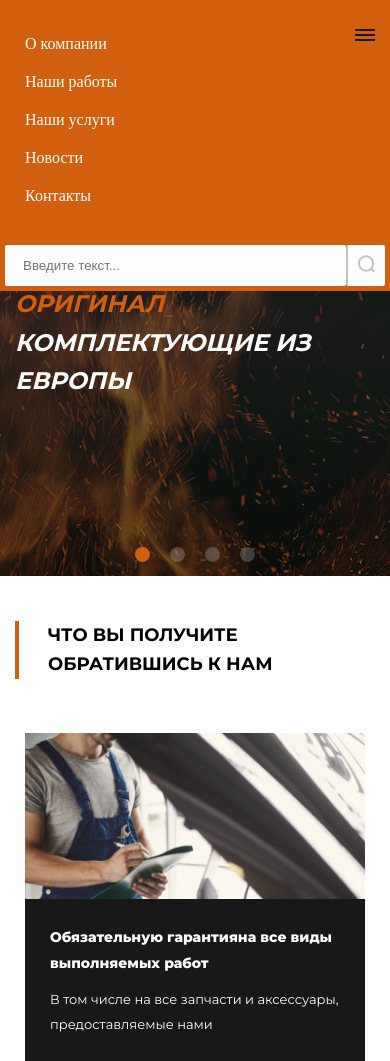
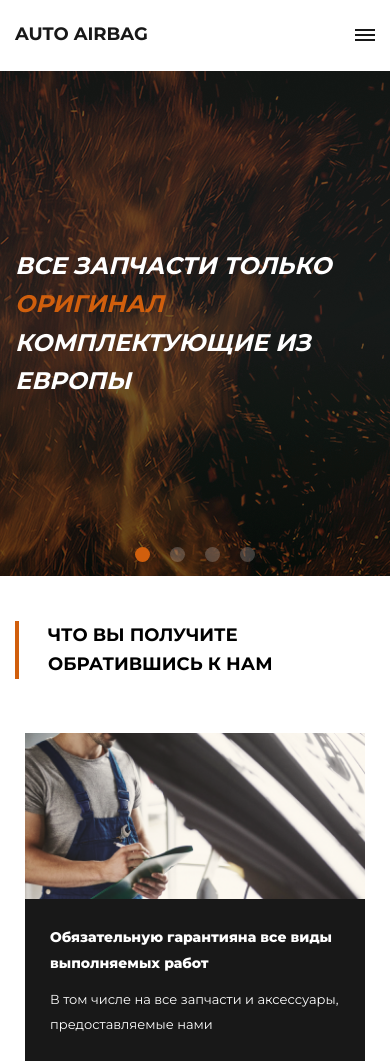
Before and after one commit to kestenbaum/Airbag-Layout, a plain HTML site: page index.html in a window 390 px wide. Shown: the top 1061 px of the page. Drawn offline with nearby package versions, Linux system fonts and the light colour scheme.

Commit message:
fix style header-mobile

```diff
--- a/index.html
+++ b/index.html
@@ -63,10 +63,14 @@
                             </div>
                         </div>
                     </div>
+                    <div class="header-burger">
+                        <span></span>
+                    </div>
                 </div>
                 <!-- ===== Header Contact End ===== -->
             </div>
         </div>
+
     </div>
     <!-- ===== Header Navigation Start ===== -->
     <div class="header-wrapper__nav">
@@ -87,36 +91,6 @@
         </div>
     </div>
     <!-- ===== Header Navigation End ===== -->
-    <!-- ===== Header MenuBurger Start ===== -->
-    <div class="header-wrapper__mobile">
-        <div class="container">
-            <div class="header-wrapper__mobile-media">
-                <div class="header-mobile__logo">
-                    <a href="#" class="logo-tittle">AUTO AIRBAG</a>
-                </div>
-                <div class="header-mobile__menu">
-                    <div class="burger-menu">
-                        <span></span>
-                    </div>
-                </div>
-
-                <div class="menu-mobile menu-mobile--none">
-                    <nav class="mobile-nav">
-                        <li class="mobile-nav__list"><a href="#" class="mobile-nav__link">О компании</a></li>
-                        <li class="mobile-nav__list"><a href="#" class="mobile-nav__link">Наши работы</a></li>
-                        <li class="mobile-nav__list"><a href="#" class="mobile-nav__link">Наши услуги</a></li>
-                        <li class="mobile-nav__list"><a href="#" class="mobile-nav__link">Новости</a></li>
-                        <li class="mobile-nav__list"><a href="#" class="mobile-nav__link">Контакты</a></li>
-                    </nav>
-                    <form class="search search-mobile">
-                        <input class="header-search" placeholder="Введите текст..." required>
-                        <button class="btn-search"><img src="assets/img/search.svg" alt="search"></button>
-                    </form>
-                </div>
-            </div>
-        </div>
-    </div>
-    <!--===== Header MenuBurger End ===== -->
 </header>
 <!-- ===== Header End ===== -->
 <!-- ===== First Screen  =====-->
--- a/script/index.js
+++ b/script/index.js
@@ -1,15 +1,5 @@
 const {log} = console
-//Header
-const btnBurgerMenu = document.querySelector('.burger-menu'),
-      menuMobileDevice = document.querySelector('.menu-mobile')
 
-function clickBurgerMenu(){
-    menuMobileDevice.classList.toggle('menu-mobile--none')
-}
-btnBurgerMenu.addEventListener('click', clickBurgerMenu)
-
-
-//Slider first screen
    const swiper = new Swiper(('.swiper'), {
       // Default parameters
       slidesPerView: 1,
--- a/scss/_header.scss
+++ b/scss/_header.scss
@@ -6,13 +6,13 @@
    top: 0;
    left: 0;
    background: #fff;
-   z-index: 999;
+   z-index: 50;
 
    &::after{
       content: '';
       position: absolute;
       width: 100%;
-      height: 1px;
+      //height: 1px;
       top: 46px;
       left: 0;
      background: #F3F3F3;
@@ -29,6 +29,7 @@
    justify-content: space-between;
    align-items: center;
    padding: 12px 0;
+   border-bottom: 2px solid $--bg-card;
 }
 .header-head--link{
    display: flex;
@@ -242,98 +243,43 @@
 
 }
 
-//Header mobile
+//HeaderBurger
 
-.header-wrapper__mobile{
+.header-burger{
    display: none;
-   position: fixed;
-   width: 100%;
-   background: #fff;
-   border-bottom: 2px solid $--bg-card;
-   padding: 15px 0;
-}
-.header-wrapper__mobile-media{
-   display: flex;
-   align-items: center;
-   justify-content: space-between;
-   flex-wrap: wrap;
-   position: relative;
-}
-.header-mobile__logo{
-   display: flex;
-   flex: 1 1 25%;
-}
-.header-mobile__menu{
-   display: flex;
-   align-items: center;
-   justify-content: flex-end;
-   flex: 1 1 25%;
-}
-.burger-menu{
-   display: flex;
+   height: 20px;
+   width: 20px;
    justify-content: center;
    align-items: center;
    cursor: pointer;
-   height: 20px;
-   width: 20px;
-   position: relative;
-   z-index: 25;
    span{
-      display: block;
       position: relative;
+      height: 2px;
       width: 100%;
-      height: 2px;
-      background-color: $--bg-card;
+      background: $--bg-card;
 
       &::after{
+         position: absolute;
          content: '';
-         position: absolute;
-         top: 0;
          height: 2px;
          width: 100%;
-         background-color: $--bg-card;
-         transform: translateY(-5px);
+         background: $--bg-card;
+         top: 0;
+         left: 0;
+         transform: translateY(5px);
       }
-
       &::before{
+         position: absolute;
          content: '';
-         position: absolute;
-         top: 0;
          height: 2px;
          width: 100%;
-         background-color: $--bg-card;
-         transform: translateY(5px);
+         background: $--bg-card;
+         bottom: 0;
+         left: 0;
+         transform: translateY(-5px);
       }
    }
 }
-.menu-mobile{
-   display: block;
-   position: fixed;
-   top: -100%;
-   left: 0;
-   width: 100%;
-   z-index: 20;
-   transition-duration: 1.5s;
+.header-menu--active{
+   right: 100%;
 }
-.mobile-nav{
-   display: flex;
-   flex-direction: column;
-   flex: 1 1 50%;
-   padding: 25px;
-   background: $--bg-main;
-}
-.mobile-nav__list{
-   margin: 10px 0;
-}
-.mobile-nav__link{
-   color: #fff;
-}
-.search-mobile{
-   padding: 5px;
-   margin: 0;
-}
-.menu-mobile--none{
-   display: block;
-   top: 0;
-   left: 0;
-}
--- a/scss/_mediascreen.scss
+++ b/scss/_mediascreen.scss
@@ -1,16 +1,39 @@
 @media all and (max-width: 1150px){
    .header-wrapper__head,
-   .header-wrapper__contact,
-   .header-wrapper::after,
-   .header-wrapper__nav
-   {
+   .header-contact__contact-block,
+   .header-logo__description,
+   .logo-description{
       display: none;
+   }
+   .header-burger{
+      display: flex;
+   }
+   .header-contact{
+      position: fixed;
+      top: 0;
+      right: -100%;
+      width: 50%;
+      height: 100%;
+      background-color: $--bg-main;
+      z-index: 100 ;
+      flex-direction: column;
+   }
+   .header-wrapper__contact{
+      align-items: center;
+   }
+   .header-nav{
+      flex-direction: column;
+   }
+   .nav-list:hover::after{
+     width: 0;
+   }
+   .search{
+      padding: 10px;
+      margin: 0;
+      max-height: 70px;
    }
    .first-screen{
       margin-top: 71px;
-   }
-   .header-wrapper__mobile{
-      display: block;
    }
 }
 @media all and (max-width: 870px) {
@@ -26,9 +49,6 @@
    }
 }
 @media all and (max-width: 570px){
-   .menu-mobile--none{
-      width: 100%;
-   }
    .specification-card{
       flex-direction: column;
       align-items: center;
```
Also changed, not shown: css/main.css.
